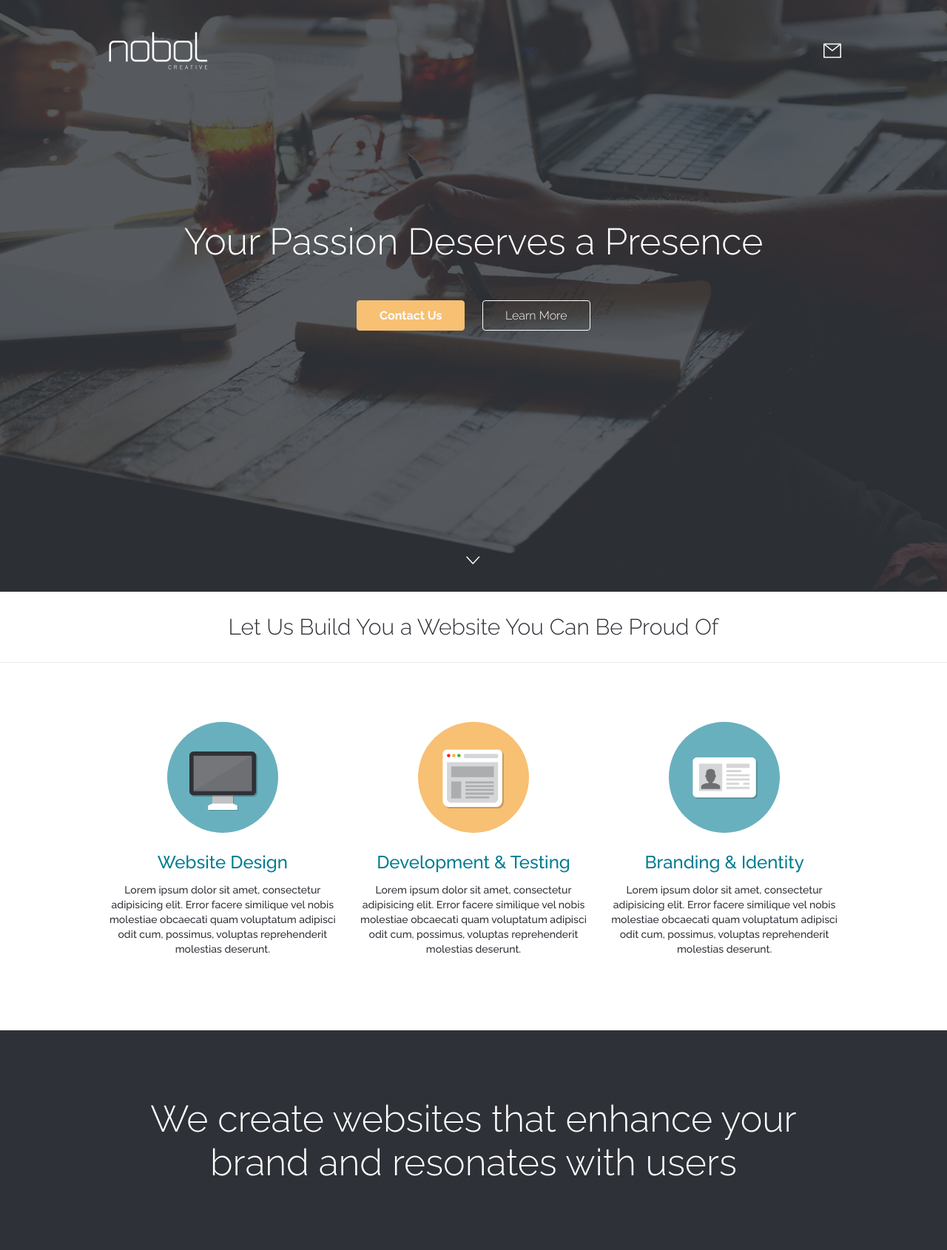
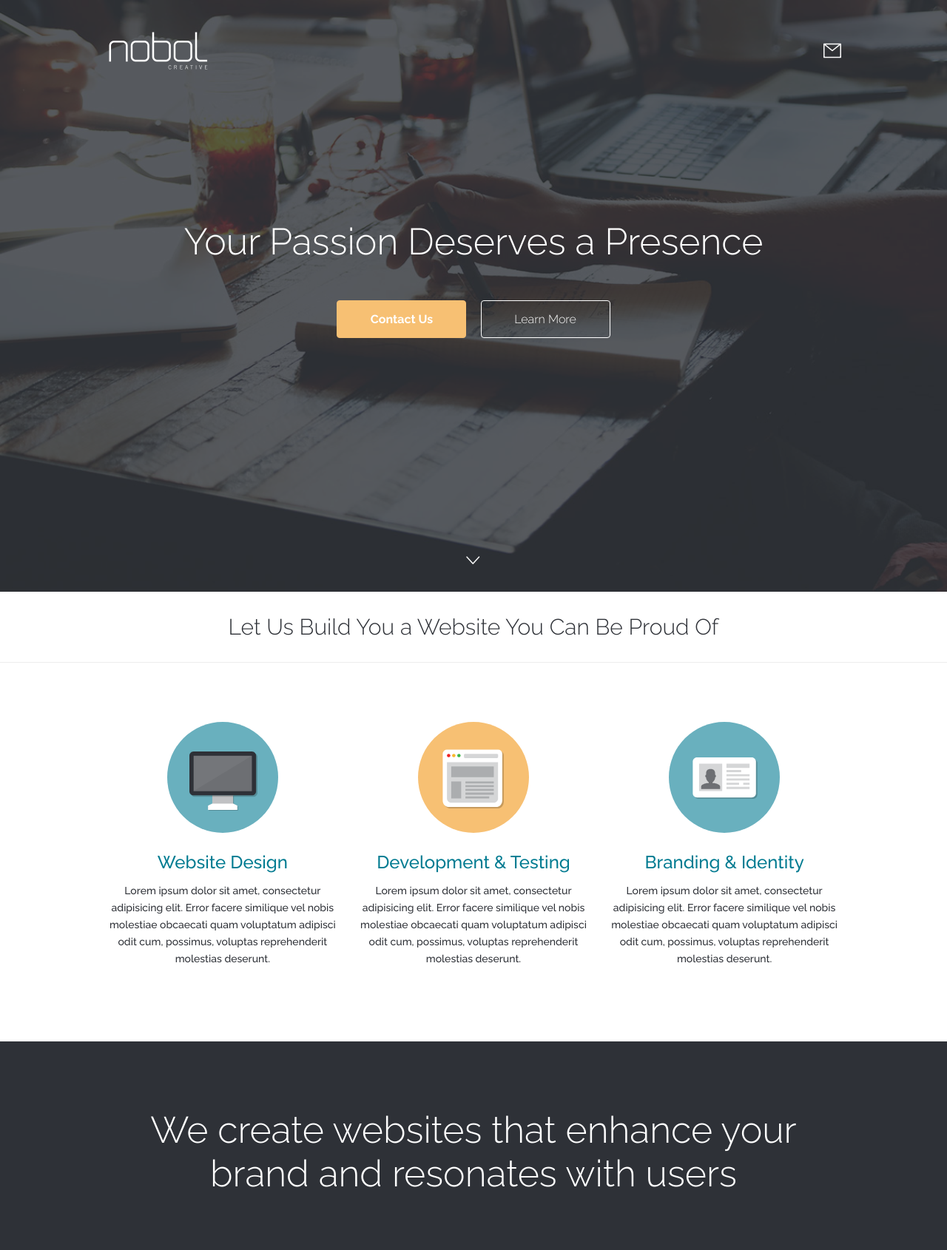
Before and after one commit to justono1/nobolcreative, a PHP site: page / in a window 1280 px wide. Shown: the top 1690 px of the page at 74% size. Run offline with PHP 8.4, Linux system fonts and the light colour scheme; some libraries are stand-ins or nearby versions.

Commit message:
Jordan once through detail

```diff
--- a/css/style.css
+++ b/css/style.css
@@ -228,20 +228,10 @@ section:after {
   float: left;
   display: block;
   margin-right: 2.3576515979%;
-  width: 31.7615656014%;
-  margin-left: 34.1192171993%;
+  width: 65.8807828007%;
+  margin-left: 17.0596085997%;
 }
 .three-column_centered:last-child {
-  margin-right: 0;
-}
-
-.two-column_inner {
-  float: left;
-  display: block;
-  margin-right: 7.4229703521%;
-  width: 46.288514824%;
-}
-.two-column_inner:last-child {
   margin-right: 0;
 }
 
@@ -333,7 +312,7 @@ p {
   color: #2e3137;
   font-size: 0.875em;
   font-weight: 500;
-  line-height: 20px;
+  line-height: 23px;
 }
 
 @font-face {
@@ -487,17 +466,15 @@ p {
 
 .btn {
   outline: none;
-  padding: 10px 20px 10px 20px;
+  padding: 15px 35px 15px 35px;
   text-align: center;
   display: block;
   border-radius: 4px;
   cursor: pointer;
+  width: 175px;
   -webkit-transition: all 0.3s linear;
   -moz-transition: all 0.3s linear;
   transition: all 0.3s linear;
-  -webkit-box-sizing: border-box;
-  -moz-box-sizing: border-box;
-  box-sizing: border-box;
   font-size: 1em;
   -webkit-appearance: none;
 }
@@ -590,6 +566,19 @@ nav .icon-contact {
 
 .bgoverlay__footer {
   background: rgba(46, 49, 55, 0.9);
+}
+
+.header__buttons--centered {
+  width: 100%;
+  margin: 0 auto;
+  text-align: center;
+}
+.header__buttons--centered .btn {
+  display: inline-block;
+  vertical-align: top;
+}
+.header__buttons--centered .btn:first-child {
+  margin-right: 15px;
 }
 
 .circle {
--- a/index.html
+++ b/index.html
@@ -20,10 +20,8 @@
 			<h1>Your Passion Deserves a Presence</h1>
 			<div class="row">
 				<div class="three-column_centered">
-					<div class="two-column_inner">
+					<div class="header__buttons--centered">
 						<div class="btn btn-orange">Contact Us</div>
-					</div>
-					<div class="two-column_inner">
 						<div class="btn btn-outline">Learn More</div>
 					</div>
 				</div>
@@ -75,7 +73,7 @@
 						</div>
 						<p>"Lorem ipsum dolor sit amet, consectetur adipisicing elit. Necessitatibus harum fuga, exercitationem provident tempora nesciunt.""
 						</p>
-						<p><span class="person">Justin Forella</span><br><a href="http://djforella.com">djforella.com</a></p>
+						<p><span class="person">Justin Forella</span><br><a href="http://djforella.com" target="_blank">djforella.com</a></p>
 					</li>
 					<li class="slide">
 						<div class="circle circle__white">
@@ -84,7 +82,7 @@
 							</div>
 						</div>
 						<p>"I often refer to the guys at Nobol as magicians because that's exactly how it feels to work with them. They took my blog design mockups &amp; made my vision come to life. Their keen eye for design, meticulous forethought &amp; intelligent strategies make them the kind of duo you can trust &amp; have fun with. In a community where templates are standard, Nobol gave me the freedom to express my individuality in a seamless &amp; customizable way."</p>
-						<p><span class="person">Emily Watz</span><br><a href="http://bravegirlspirit.com">bravegirlspirit.com</a></p>
+						<p><span class="person">Emily Watz</span><br><a href="http://bravegirlspirit.com" target="_blank">bravegirlspirit.com</a></p>
 					</li>
 				</ul>
 			</div>
@@ -139,7 +137,7 @@
 							<textarea name="message" placeholder="Tell us what you want"></textarea>
 						</div>
 					</div>
-					<div class="two-column__right">
+					<div class="form__button--right">
 						<button type="submit" class="btn btn-blue">Send</button>
 					</div>
 				</div>
--- a/sass/modules/_all.scss
+++ b/sass/modules/_all.scss
@@ -64,3 +64,9 @@
   -webkit-box-shadow: $horz $vert $blur $spread $color;
   box-shadow:         $horz $vert $blur $spread $color;
 }
+
+@mixin noboxshad() {
+	-moz-box-shadow: none;
+  -webkit-box-shadow: none;
+  box-shadow: none;
+}
--- a/sass/partials/_buttons.scss
+++ b/sass/partials/_buttons.scss
@@ -1,12 +1,13 @@
 %btn {
 	outline: none;
-	padding: 10px 20px 10px 20px;
+	padding: 15px 35px 15px 35px;
 	text-align: center;
 	display: block;
 	border-radius: 4px;
 	cursor: pointer;
+	width: 175px;
 	@include transition(all .3s linear);
-	@include border-box();
+	//@include border-box();
 	font-size: $normalType;
 	-webkit-appearance: none;
 }
@@ -44,5 +45,4 @@
 }
 .btn-blue {
 	@include btn-solid($light, $white, $blue);
-	width: 100%;
 }
--- a/sass/partials/_grid.scss
+++ b/sass/partials/_grid.scss
@@ -23,11 +23,8 @@ section {
 	}
 }
 .three-column_centered {
-	@include span-columns(4);
-	@include shift(4);
-}
-.two-column_inner {
-	@include span-columns(2 of 4);
+	@include span-columns(8);
+	@include shift(2);
 }
 .containing-column {
 	@include span-columns(8);
@@ -36,10 +33,6 @@ section {
 .two-column {
 	@include span-columns(4 of 8);
 }
-.two-column__right {
-	@include span-columns(2 of 8);
-	@include shift(6);
-}
 .message-column {
 	@include span-columns(8 of 8);
 }
--- a/sass/partials/_typography.scss
+++ b/sass/partials/_typography.scss
@@ -43,5 +43,5 @@ p {
 	color: $darkGray;
 	font-size: $primaryType;
 	font-weight: $medium;
-	line-height: 20px;
+	line-height: 23px;
 }
--- a/sass/style.scss
+++ b/sass/style.scss
@@ -61,6 +61,18 @@ nav {
 }
 .bgoverlay__footer {
 	background: rgba($darkGray, 0.9);
+}
+.header__buttons--centered {
+	width: 100%;
+	margin: 0 auto;
+	text-align: center;
+	.btn {
+		display: inline-block;
+		vertical-align: top;
+		&:first-child {
+			margin-right: 15px;
+		}
+	}
 }
 //SERVICES STYLES
 .circle {
@@ -164,7 +176,7 @@ nav {
 .contact {
 	padding-bottom: 35px;
 }
-input, textarea, .select-container {
+input, textarea {
 	width: 100%;
 	@include border-box();
 	border-radius: 4px;
@@ -178,6 +190,12 @@ input, textarea, .select-container {
 	font-family: 'Raleway';
 	font-weight: $medium;
 	-webkit-appearance: none;
+	&:focus {
+		border-color: $blue;
+		-webkit-appearance: none;
+		@include noboxshad();
+		outline: none;
+	}
 }
 textarea {
 	resize: none;
@@ -186,6 +204,15 @@ textarea {
 }
 form {
 	margin-top: 45px;
+}
+.form__button--right {
+	position: relative;
+	width: 100%;
+	margin-bottom: 55px;
+	.btn {
+		position: absolute;
+		right: 0;
+	}
 }
 
 //FOOTER STYLES
```
Also changed, not shown: other parts of css/style.css (+19 -13 lines).
